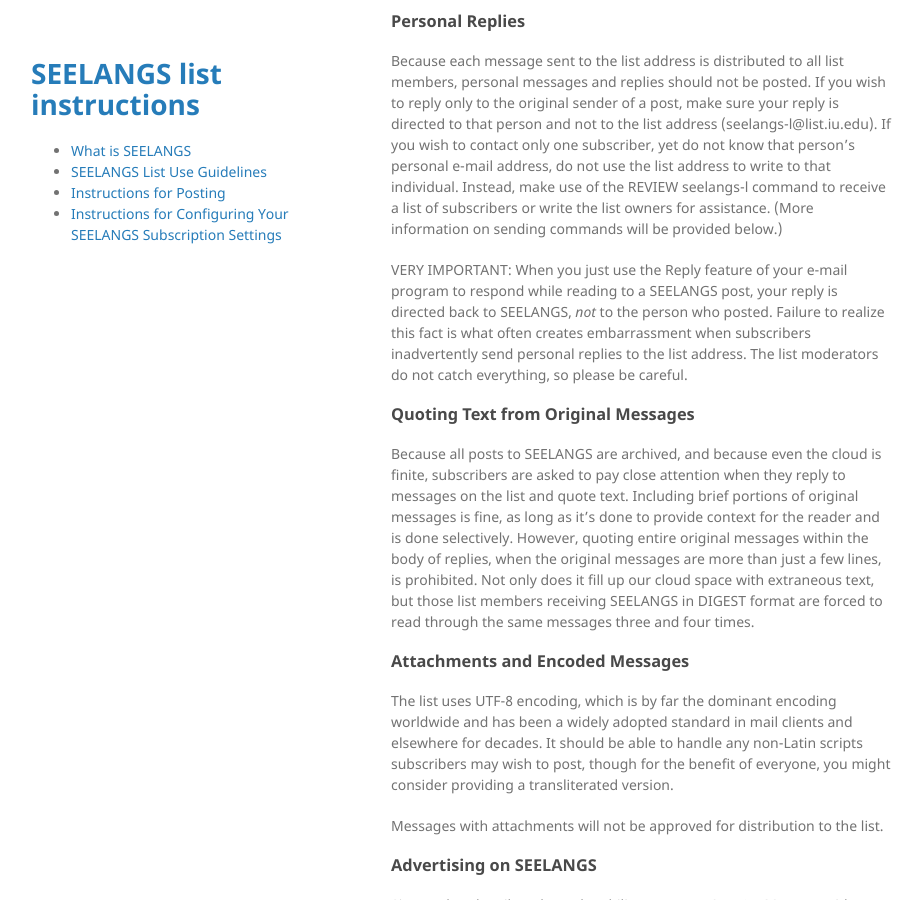
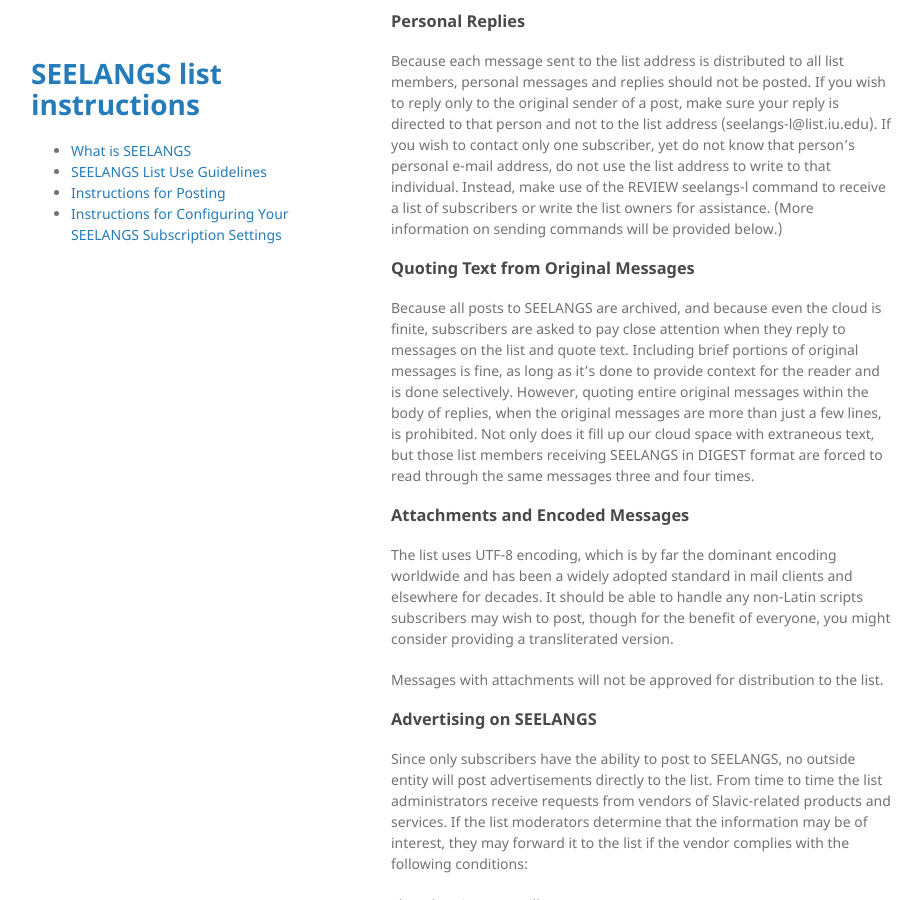
Before and after one commit to seelangs/seelangs.github.io, a Jekyll site: the page built from index.md, in a window 1280 px wide and 900 px high, scrolled down 2002 px. Shown: the whole window, without its empty margins (179-1101 px from the left). Built offline with Jekyll 4.4.1, drawn with Linux system fonts in a browser that asks for light colours; the repository's description, which GitHub fills in, is left out; our own code applies the rules of GitHub Pages for plain Markdown files.

Commit message:
Update index.md

```diff
--- a/index.md
+++ b/index.md
@@ -35,8 +35,6 @@ Please note that discussion of discrete political matters is not welcome on SEEL
 ### Personal Replies
 
 Because each message sent to the list address is distributed to all list members, personal messages and replies should not be posted. If you wish to reply only to the original sender of a post, make sure your reply is directed to that person and not to the list address (seelangs-l@list.iu.edu). If you wish to contact only one subscriber, yet do not know that person’s personal e-mail address, do not use the list address to write to that individual. Instead, make use of the REVIEW seelangs-l command to receive a list of subscribers or write the list owners for assistance. (More information on sending commands will be provided below.)
-
-VERY IMPORTANT: When you just use the Reply feature of your e-mail program to respond while reading to a SEELANGS post, your reply is directed back to SEELANGS, *not* to the person who posted. Failure to realize this fact is what often creates embarrassment when subscribers inadvertently send personal replies to the list address. The list moderators do not catch everything, so please be careful.
 
 ### Quoting Text from Original Messages
 Because all posts to SEELANGS are archived, and because even the cloud is finite, subscribers are asked to pay close attention when they reply to messages on the list and quote text. Including brief portions of original messages is fine, as long as it’s done to provide context for the reader and is done selectively. However, quoting entire original messages within the body of replies, when the original messages are more than just a few lines, is prohibited. Not only does it fill up our cloud space with extraneous text, but those list members receiving SEELANGS in DIGEST format are forced to read through the same messages three and four times.
```
